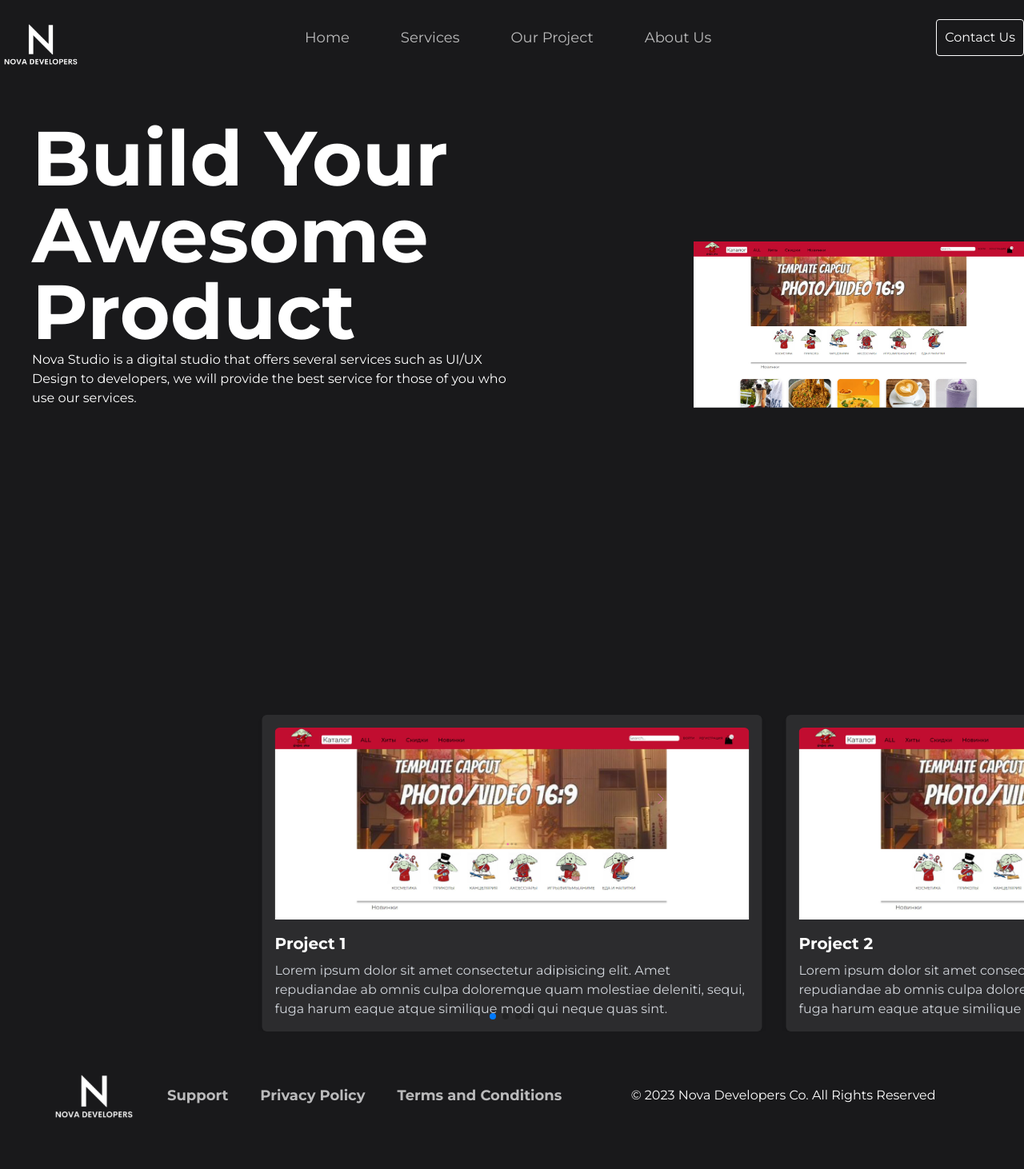
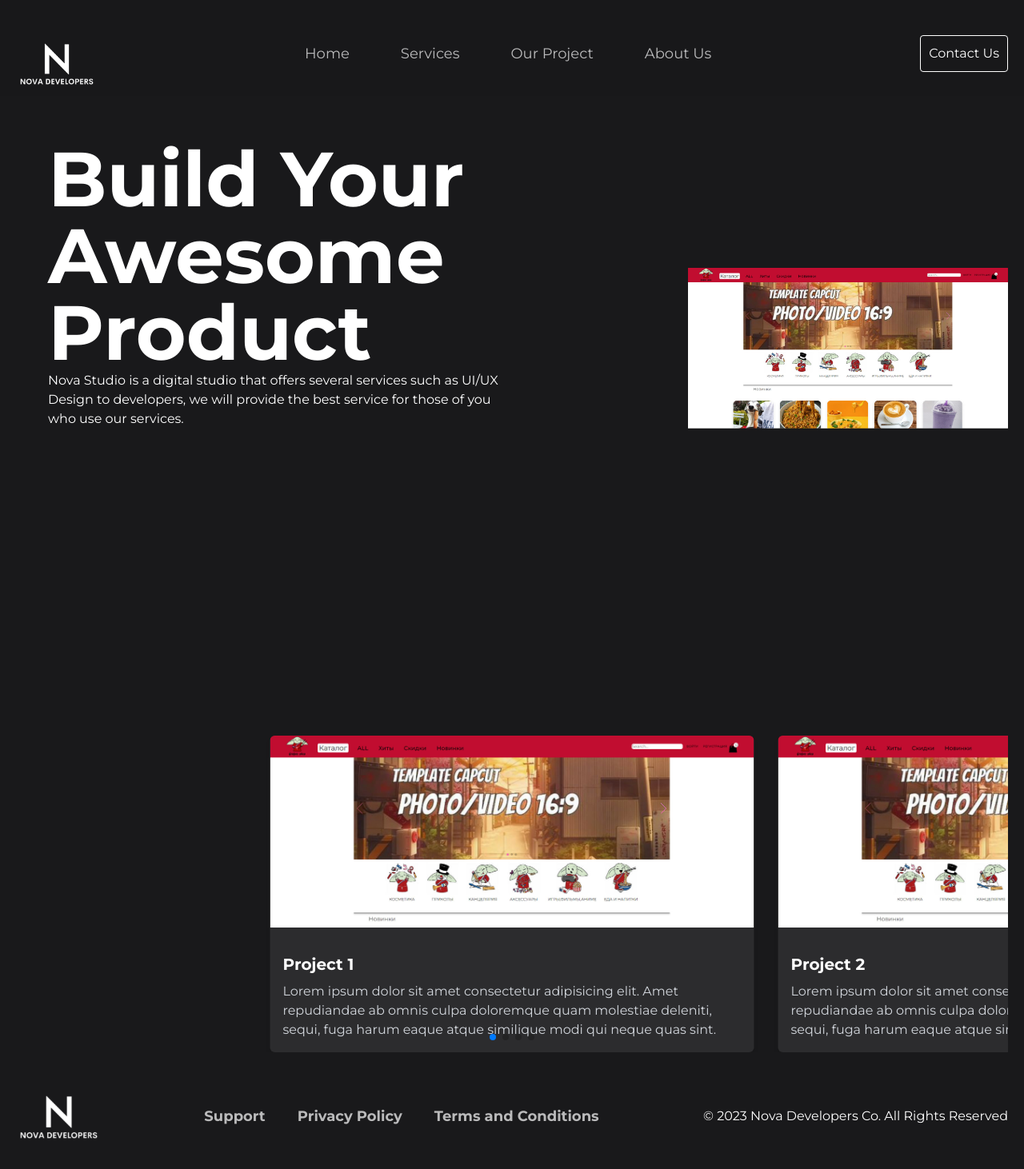
Before and after one commit to merdernoty/nova-web-dev, a Next.js app: page / in a window 1280 px wide. Shown: the top 1462 px of the page at 80% size. Built offline with nearby package versions, Linux system fonts and the light colour scheme.

Commit message:
save all

```diff
--- a/src/app/components/Container/Container.tsx
+++ b/src/app/components/Container/Container.tsx
@@ -1,15 +1,26 @@
-import React from 'react';
+import clsx from 'clsx'
 
-interface Container {
-    children: React.ReactNode;
+import { CSSProperties, FC, ReactNode } from 'react'
+
+type TContainer = {
+    children: ReactNode
+    additionalStyles?: string
+    style?: CSSProperties
 }
 
-const Container: React.FC<Container> = ({ children }) => {
+const Container: FC<TContainer> = ({
+                                       children,
+                                       additionalStyles = '',
+                                       style = {}
+                                   }) => {
     return (
-        <div className="w-full max-w-screen-xl mx-auto">
+        <div
+            className={clsx('max-w-screen-xl mx-auto px-5', additionalStyles)}
+            style={style}
+        >
             {children}
         </div>
-    );
-};
+    )
+}
 
-export default Container;
+export default Container
--- a/src/app/components/Footer/Footer.tsx
+++ b/src/app/components/Footer/Footer.tsx
@@ -4,9 +4,9 @@ import Logo from '../Brand/Logo/Logo'
 
 import Container from '../Container/Container'
 const Footer = () => (
-    <Container>
-    <footer className='w-full'>
-        <div className='
+    <footer>
+        <Container
+            additionalStyles='
 				flex
 				justify-between
 				flex-col
@@ -14,38 +14,45 @@ const Footer = () => (
 				items-center
 				text-lg
 				content-stretch
+				lg:content-center
 				flex-wrap
 				pt-12
-		px-8 pb-20
-			md:px-16
+				pb-20
 				lg:flex-row
 				lg:gap-y-10
 				gap-y-14
-		'>
+			'
+        >
             <div>
                 <Logo link={true}/>
             </div>
-            <ul className='flex
-            flex-col
-            items-center
+            <ul
+                className='flex flex-col items-center gap-y-14
 					mt-6
-            gap-y-14
 					*:font-bold
 					*:text-customGrey *:sm:mx-5
 					lg:mx-5
 					lg:mt-0
 					sm:flex-row
-			'>
-                <li><Link href='/'>Support</Link></li>
-                <li><Link href='/'>Privacy Policy</Link></li>
-                <li><Link href='/'>Terms and Conditions</Link></li>
+				'
+            >
+                <li>
+                    <Link href='/#Support'>Support</Link>
+                </li>
+                <li>
+                    <Link href='/#Privacy-Policy'>Privacy Policy</Link>
+                </li>
+                <li>
+                    <Link href='/#Terms-and-Conditions'>
+                        Terms and Conditions
+                    </Link>
+                </li>
             </ul>
-            <Link href="/" className="text-center grow text-base">
+            <Link href='/#Copyright' className='text-center text-base'>
                 &copy; 2023 Nova Developers Co. All Rights Reserved
             </Link>
-        </div>
+        </Container>
     </footer>
-    </Container>
 )
 
 export default Footer;
--- a/src/app/components/Header/index.tsx
+++ b/src/app/components/Header/index.tsx
@@ -1,18 +1,22 @@
-import ButtonContact from "./ButtonContact";
-import HeaderText from "./HeaderText";
-import Logo from "./Logo";
-import Container from '../Container/Container'
+
+import React from 'react';
+import Logo from './Logo';
+import HeaderText from './HeaderText';
+import ButtonContact from './ButtonContact';
+import Container from '../Container/Container';
 
 export default function Home() {
   return (
-    <Container>
-    <div>
-      <div className="flex">
-        <Logo />
-        <HeaderText />
-        <ButtonContact />
-      </div>
-    </div>
-    </Container>
+      <>
+        <header className="w-full fixed bg-customBlack bg-opacity-75 z-10" style={{ height: '15vh' }}>
+          <Container additionalStyles="flex py-5 justify-between items-center">
+            <Logo />
+            <HeaderText />
+            <ButtonContact />
+          </Container>
+        </header>
+
+        <div className="relative block w-full" style={{ height: '15vh' }}></div>
+      </>
   );
 }
--- a/src/app/components/projects/projectCard/ProjectCard.tsx
+++ b/src/app/components/projects/projectCard/ProjectCard.tsx
@@ -8,7 +8,7 @@ interface ProjectCardProps {
 }
 
 const ProjectCard: React.FC<ProjectCardProps> = ({ imageUrl, title, description }) => (
-    <div className="bg-[#2C2C2E] p-4 rounded-md shadow-md text-white mx-auto max-w-screen-sm">
+    <div className="bg-[#2C2C2E] rounded-md shadow-md text-white mx-auto max-w-screen-sm">
         <div className="overflow-hidden max-h-60 mb-4">
             <Image
                 width={600}
@@ -16,12 +16,15 @@ const ProjectCard: React.FC<ProjectCardProps> = ({ imageUrl, title, description
                 src={imageUrl}
                 alt={title}
                 className="w-full h-full object-cover object-center rounded-t-md"
+                style={{ padding: 0 }}
             />
         </div>
-        <h2 className="text-xl font-semibold mb-2">{title}</h2>
-        <p className="text-gray-300 overflow-hidden overflow-ellipsis whitespace-normal">
-            {description}
-        </p>
+        <div className="p-4">
+            <h2 className="text-xl font-semibold mb-2">{title}</h2>
+            <p className="text-gray-300 overflow-hidden overflow-ellipsis whitespace-normal">
+                {description}
+            </p>
+        </div>
     </div>
 );
 
```
Lines whose indentation alone changed are shown as unchanged.
